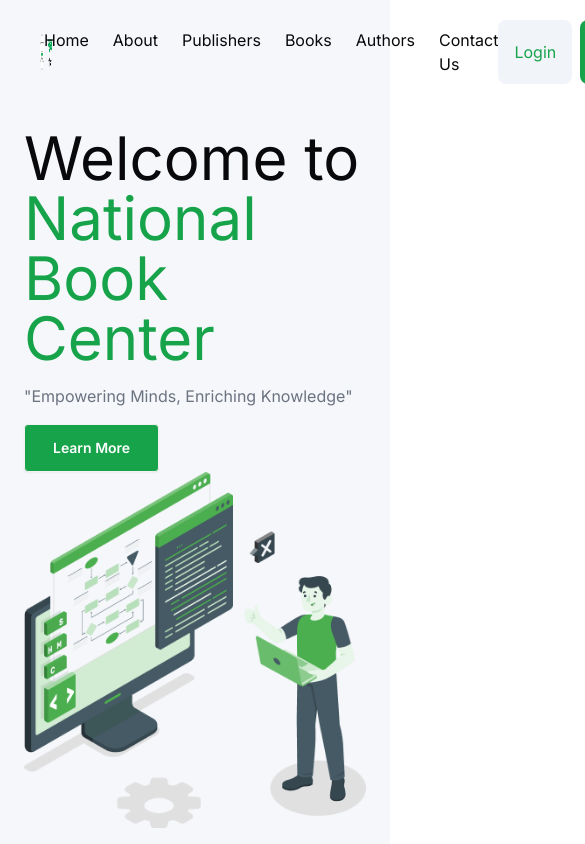
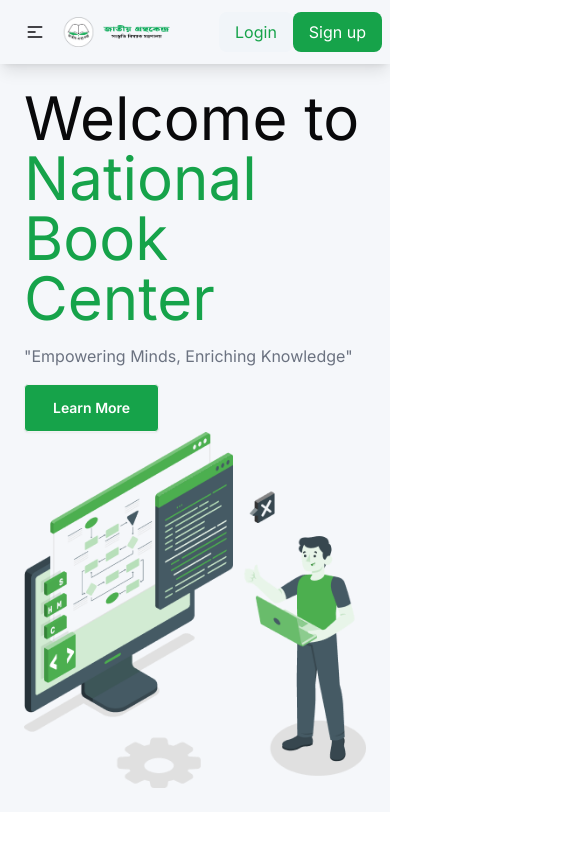
Before and after one commit to Mushfiq80/nbc-home-website, a React (Vite) app: page / in a window 390 px wide. Shown: the top 844 px of the page, 585 px wide, since content can reach past the window. Built offline with nearby package versions, Linux system fonts and the light colour scheme.

Commit message:
responsive fixed

```diff
--- a/src/components/BookCarousel/BookCarousel.tsx
+++ b/src/components/BookCarousel/BookCarousel.tsx
@@ -18,7 +18,7 @@
     // startSlide: 6, // Start at the first slide
     speed: 500, // Transition speed
     slidesToShow: 5, // Number of slides to show at once
-    slidesToScroll: 3, // Number of slides to scroll at a time
+    slidesToScroll: 1, // Number of slides to scroll at a time
     nextArrow: <SampleNextArrow />, // Custom Next Arrow
     prevArrow: <SamplePrevArrow />, // Custom Prev Arrow
     customPaging: function () {
--- a/src/components/GridView1/GridView1.tsx
+++ b/src/components/GridView1/GridView1.tsx
@@ -24,7 +24,7 @@
         <span className="text-green-600">Fiction</span> Books
       </h1>
       <p>
-        Explore a world of imagination and storytelling with our collection of
+        Explore a world of imagination and storytelling <br />with our collection of
         fiction books
       </p>
       <BookCarousel books={books} />
--- a/src/components/GridView2/GridView2.tsx
+++ b/src/components/GridView2/GridView2.tsx
@@ -24,7 +24,7 @@
         <span className="text-green-600 ">Non-Fiction</span> Books
       </h1>
       <p>
-        Explore a world of imagination and storytelling with our collection of
+        Explore a world of imagination and <br />storytelling with our collection of
         non-fiction books
       </p>
       <BookCarousel books={books} />
--- a/src/components/Header/Nav.tsx
+++ b/src/components/Header/Nav.tsx
@@ -1,24 +1,66 @@
 import logo1 from "../../../public/Assets/logo-final 2.png";
 import logo2 from "../../../public/Assets/logo-final 1.png";
+import { NavLink } from "react-router";
 
 const Nav = () => {
+
+    const links =(
+        <>
+            <li>
+                <NavLink to='/'>Home</NavLink>
+            </li>
+            <li>
+                <NavLink to='/about'>About</NavLink>
+            </li>
+            <li>
+                <NavLink to='/Publisher'>Publisher</NavLink>
+            </li>
+            <li>
+                <NavLink to='/Books'>Books</NavLink>
+            </li>
+            <li>
+                <NavLink to='/Authors'>Authors</NavLink>
+            </li>
+            <li>
+                <NavLink to='/contact'>Contact Us</NavLink>
+            </li>
+        </>
+    )
     return (
-        <div className="flex justify-between items-center px-10 py-5">
-            <div className="flex gap-1 h-9 ">
-                <img src={logo1} alt="" />
-                <img src={logo2} alt="" />
+        <div className="navbar shadow-lg">
+            <div className="navbar-start">
+                <div className="dropdown">
+                    <div tabIndex={0} role="button" className="btn btn-ghost lg:hidden">
+                        <svg
+                            xmlns="http://www.w3.org/2000/svg"
+                            className="h-5 w-5"
+                            fill="none"
+                            viewBox="0 0 24 24"
+                            stroke="currentColor">
+                            <path
+                                strokeLinecap="round"
+                                strokeLinejoin="round"
+                                strokeWidth="2"
+                                d="M4 6h16M4 12h8m-8 6h16" />
+                        </svg>
+                    </div>
+                    <ul
+                        tabIndex={0}
+                        className="menu menu-sm dropdown-content bg-gray-200 rounded-box z-[1] mt-3 w-52 p-2 shadow">
+                        {links}
+                    </ul>
+                </div>
+                <a href="/" className="flex items-center space-x-2">
+                <img className="w-1/4 lg:w-full" src={logo1} alt="" />
+                <img className="w-1/2 lg:w-full" src={logo2} alt="" />
+                </a>
             </div>
-            <div>
-                <ul className="flex gap-6">
-                    <li>Home</li>
-                    <li>About</li>
-                    <li>Publishers</li>
-                    <li>Books</li>
-                    <li>Authors</li>
-                    <li>Contact Us</li>
+            <div className="navbar-center hidden lg:flex">
+                <ul className="menu menu-horizontal px-1">
+                    {links}
                 </ul>
             </div>
-            <div className="flex gap-2">
+            <div className="navbar-end">
                 <button className="bg-slate-100 text-green-600 px-4 py-2 rounded-lg">Login</button>
                 <button className="bg-green-600 text-white px-4 py-2 rounded-lg">Sign up</button>
             </div>
--- a/src/components/Inspiration/Inspiration.tsx
+++ b/src/components/Inspiration/Inspiration.tsx
@@ -4,11 +4,11 @@
 
 const Inspiration = () => {
     return (
-        <div className="mt-20">
+        <div className="mt-20 space-y-5">
             <div>
                 <InspirationHead></InspirationHead>
             </div>
-            <div className="grid grid-cols-1 md:grid-cols-2 lg:grid-cols-3 gap-10 md:gap-14 lg:gap-16 justify-evenly md:px-16 lg:px-32">
+            <div className="grid grid-cols-1 md:grid-cols-2 lg:grid-cols-3 gap-10 md:gap-14 lg:gap-16 justify-items-center md:px-16 lg:px-32">
                 <InspireCard></InspireCard>
                 <InspireCard></InspireCard>
                 <InspireCard></InspireCard>
--- a/src/components/MarqueeDemo/MarqueeDemo.tsx
+++ b/src/components/MarqueeDemo/MarqueeDemo.tsx
@@ -36,7 +36,7 @@
 
 const ReviewCard = ({img}: {img: string;}) => {
   return (
-    <figure className={cn("relative w-64 overflow-hidden")}>
+    <figure className={cn("relative w-16 md:w-48 overflow-hidden")}>
       <div className="flex flex-row items-center gap-2">
         <img className="rounded-full" width="48" height="48" alt="" src={img} />
       </div>
@@ -47,7 +47,7 @@
 export function MarqueeDemo() {
   return (
     <div className="relative h-[100px] flex w-full flex-col items-center justify-center overflow-hidden rounded-lg">
-      <Marquee pauseOnHover className="[--duration:20s]">
+      <Marquee pauseOnHover className="[--duration:8s] lg:[--duration:20s]">
         {firstRow.map((review, idx) => (
           <ReviewCard key={idx} {...review} />
         ))}
--- a/src/components/StatInfo/StatInfo.tsx
+++ b/src/components/StatInfo/StatInfo.tsx
@@ -2,11 +2,11 @@
 
 const StatInfo = () => {
     return (
-        <div className="mt-10 flex flex-col md:flex-row gap-14 justify-evenly md:py-8 lg:py-16 md:px-16 lg:px-32 bg-blue-100">
-            <div>
+        <div className="mt-10 flex flex-col items-center md:flex-row gap-14 justify-evenly md:py-8 lg:py-16 md:px-16 lg:px-32 bg-blue-100">
+            <div className="text-center md:text-left">
                 <h1 className="text-xl md:text-2xl lg:text-4xl font-semibold">Helping Publisher and <br />Readers</h1>
                 <h1 className="text-green-600 text-xl md:text-2xl lg:text-4xl font-semibold">Connect Nationwide</h1>
-                <p className="text-sm md:text-base lg:text-lg lg:w-2/3 text-gray-600">Book Publishers can now connect with readers nationwide and get their books published.</p>
+                <p className="text-sm md:text-base lg:text-lg lg:w-2/3 text-gray-600">Book Publishers can now connect with readers <br className="md:hidden"/> nationwide and get their books published.</p>
             </div>
             <div>
                 <Stats></Stats>
--- a/src/components/Stats/Stats.tsx
+++ b/src/components/Stats/Stats.tsx
@@ -1,7 +1,7 @@
 
 const Stats = () => {
     return (
-        <div className="flex flex-col md:flex-row gap-14 justify-center">
+        <div className="flex flex-col md:flex-row gap-8 md:gap-14 justify-center">
             <div className=" text-primary-content">
                 <div className="">
                     <div className="text-3xl font-bold"><span>89,400</span>+</div>
```
Also changed, not shown: src/components/InfoSubmit/InfoSubmit.tsx (+6 -6 lines).
